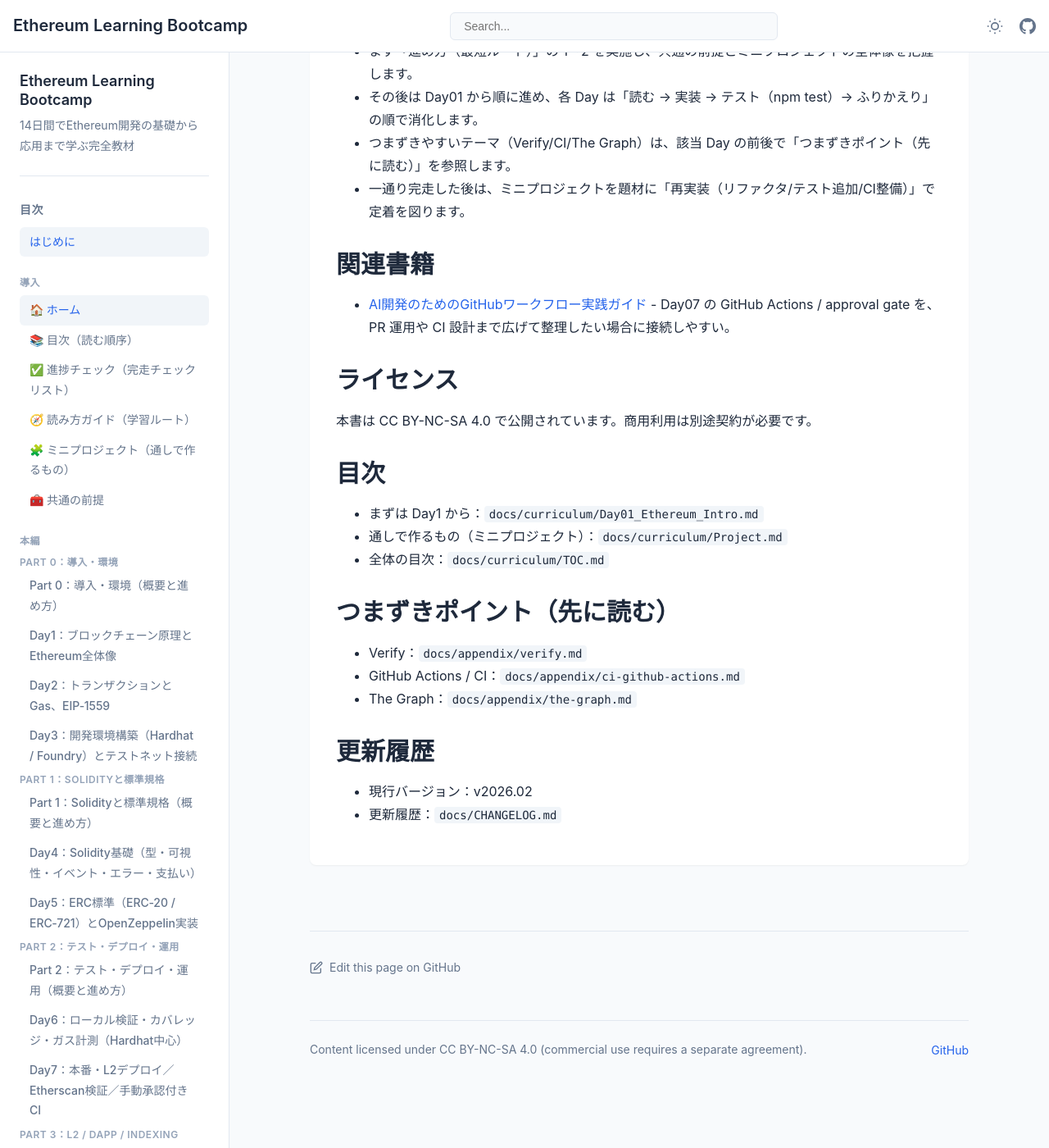
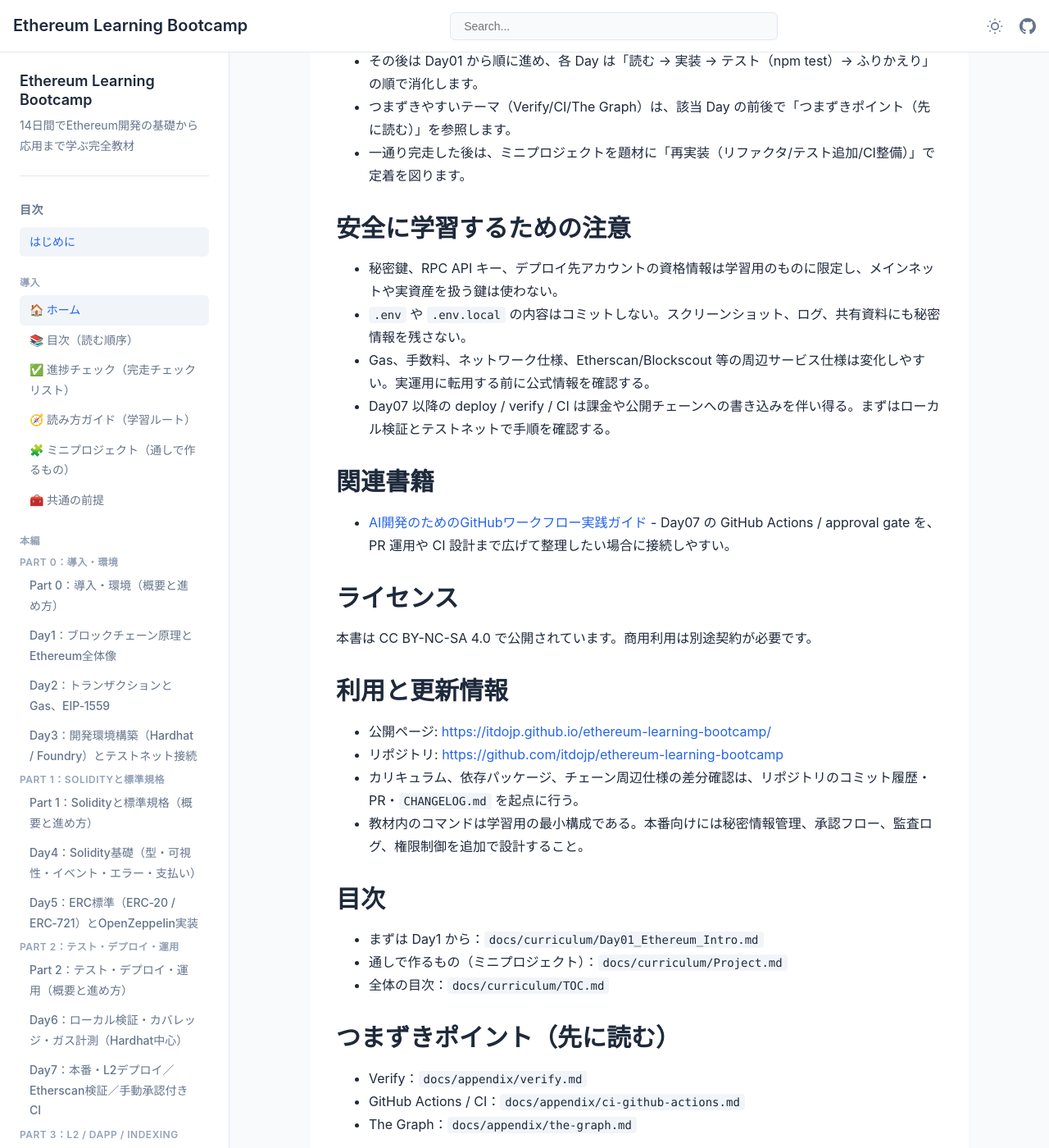
Before and after one commit to itdojp/ethereum-learning-bootcamp, a Jekyll site: the page built from docs/index.md, in a window 1280 px wide and 1400 px high, scrolled down 2094 px. Shown: the whole window at 82% size. Built offline with Jekyll 4.4.1, drawn with Linux system fonts in a browser that asks for light colours; some of the changed text lies outside the part shown.

Commit message:
[codex] Improve Ethereum bootcamp guidance and curriculum entry points (#113)
* docs: 学習導線と切り分け手順を補強

* docs: soften mainnet examples in deploy guide

* docs: improve ethereum bootcamp guidance

````diff
--- a/book-config.json
+++ b/book-config.json
@@ -175,7 +175,7 @@
       "troubleshootingFlow": false,
       "conceptMap": true,
       "figureIndex": false,
-      "legalNotice": false,
+      "legalNotice": true,
       "glossary": true
     }
   },
--- a/docs/curriculum/index.md
+++ b/docs/curriculum/index.md
@@ -7,6 +7,26 @@
 目的別の進め方（学習ルート）は [`docs/curriculum/Guide.md`](./Guide.md) を参照する。
 通しで作るもの（ミニプロジェクト）は [`docs/curriculum/Project.md`](./Project.md) を参照する。
 進捗チェック（完走チェックリスト）は [`docs/curriculum/Progress.md`](./Progress.md) を参照する。
+
+## 開始前チェック
+
+### 必須
+- Node.js 20 系と npm を使えること
+- Git とターミナル操作の基本が分かること
+- リポジトリルートで `npm ci` と `npm test` を実行できること
+- 学習用の `.env` を自分で作成し、秘密情報をコミットしない前提を理解していること
+
+### 任意だが後半で必要になりやすいもの
+- RPC プロバイダのアカウントとテストネット用エンドポイント（Day03 以降）
+- テスト ETH を受け取れるウォレット（Sepolia / Optimism など）
+- MetaMask 等のウォレット拡張（Day09 以降）
+- The Graph のアカウント（Day10 を実際に試す場合）
+- IPFS / NFT メタデータ配信用のサービスアカウント（Day11 を実際に試す場合）
+
+### 安全運用の前提
+- 学習にはテストネット用またはローカル開発用の秘密鍵だけを使う。Mainnet や実資産を扱う鍵は使わない。
+- RPC、IPFS、The Graph、Explorer などの外部サービスは無料枠や課金条件、レート制限がある。利用前に公式情報を確認する。
+- アドレス、Tx、イベント、NFT メタデータは公開前提で扱う。共有してよい情報だけを使う。
 
 ## 0. 表記ルール（この本の読み方）
 - `<...>` や `YOUR_...` / `0xYOUR_...` は **自分の値に置き換える**（例：`YOUR_API_KEY`, `0xYOUR_PRIVATE_KEY`, `<CONTRACT_ADDRESS>`, `<CID>`）。
--- a/docs/index.md
+++ b/docs/index.md
@@ -36,7 +36,15 @@
 npm test
 ```
 
+最小成功判定:
+- `npm test` が通る
 - ローカル `npm test` は Hardhat Network 上で動くため、外部 RPC や秘密鍵は不要
+- Day01 から Day03 のリンクを辿って迷わず次に進める
+
+おすすめ開始パターン:
+- まず全体像を掴みたい: 「進め方（最短ルート）」の 1 → 2 → 6
+- まず手を動かしたい: `npm test` を通してから Day04 へ進む
+- デプロイや Verify で詰まりやすい: Day07 の前に付録の Verify / CI を読む
 - `.env` の作成と値の投入は、Sepolia / Optimism へ deploy・verify するときに行う
 - deploy / verify 時に使う主な変数:
   - `SEPOLIA_RPC_URL` / `PRIVATE_KEY`: Sepolia deploy
@@ -71,11 +70,25 @@
 - つまずきやすいテーマ（Verify/CI/The Graph）は、該当 Day の前後で「つまずきポイント（先に読む）」を参照します。
 - 一通り完走した後は、ミニプロジェクトを題材に「再実装（リファクタ/テスト追加/CI整備）」で定着を図ります。
 
+## 安全に学習するための注意
+
+- 秘密鍵、RPC API キー、デプロイ先アカウントの資格情報は学習用のものに限定し、メインネットや実資産を扱う鍵は使わない。
+- `.env` や `.env.local` の内容はコミットしない。スクリーンショット、ログ、共有資料にも秘密情報を残さない。
+- Gas、手数料、ネットワーク仕様、Etherscan/Blockscout 等の周辺サービス仕様は変化しやすい。実運用に転用する前に公式情報を確認する。
+- Day07 以降の deploy / verify / CI は課金や公開チェーンへの書き込みを伴い得る。まずはローカル検証とテストネットで手順を確認する。
+
 ## 関連書籍
 - [AI開発のためのGitHubワークフロー実践ガイド](https://itdojp.github.io/github-workflow-book/) - Day07 の GitHub Actions / approval gate を、PR 運用や CI 設計まで広げて整理したい場合に接続しやすい。
 
 ## ライセンス
 本書は CC BY-NC-SA 4.0 で公開されています。商用利用は別途契約が必要です。
+
+## 利用と更新情報
+
+- 公開ページ: [https://itdojp.github.io/ethereum-learning-bootcamp/](https://itdojp.github.io/ethereum-learning-bootcamp/)
+- リポジトリ: [https://github.com/itdojp/ethereum-learning-bootcamp](https://github.com/itdojp/ethereum-learning-bootcamp)
+- カリキュラム、依存パッケージ、チェーン周辺仕様の差分確認は、リポジトリのコミット履歴・PR・[`CHANGELOG.md`]({{ '/CHANGELOG/' | relative_url }}) を起点に行う。
+- 教材内のコマンドは学習用の最小構成である。本番向けには秘密情報管理、承認フロー、監査ログ、権限制御を追加で設計すること。
 
 ## 目次
 - まずは Day1 から：[`docs/curriculum/Day01_Ethereum_Intro.md`]({{ '/curriculum/Day01_Ethereum_Intro/' | relative_url }})
````
Also changed, not shown: other parts of docs/index.md (+0 -9 lines), README.md.
